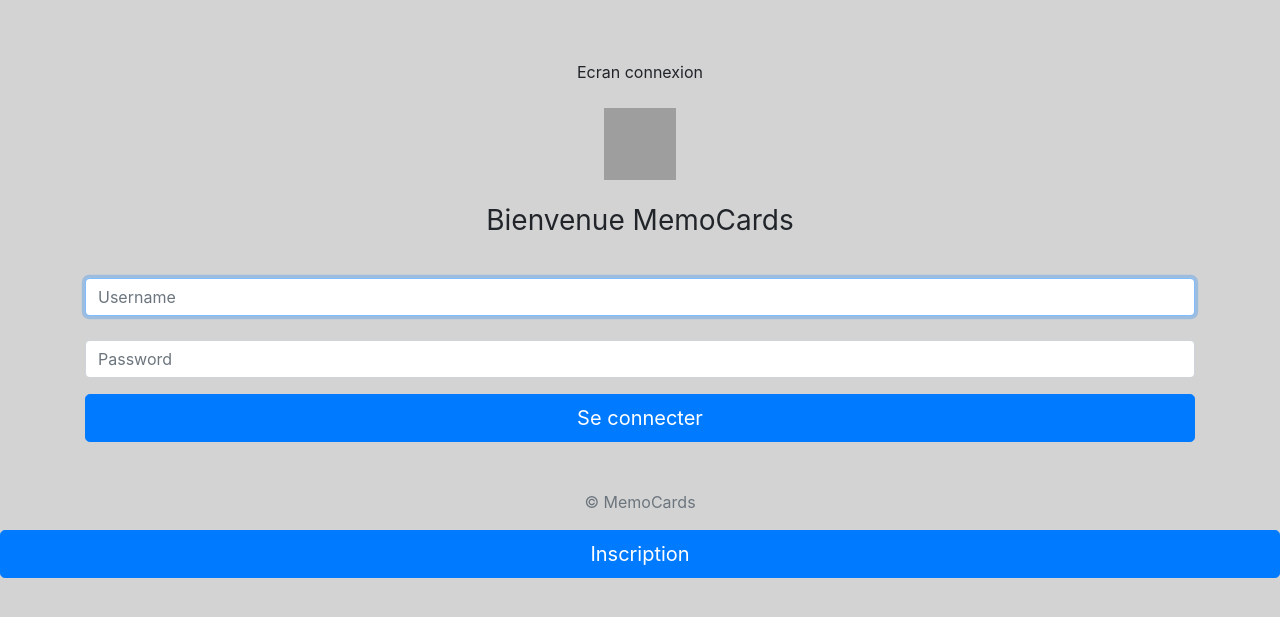
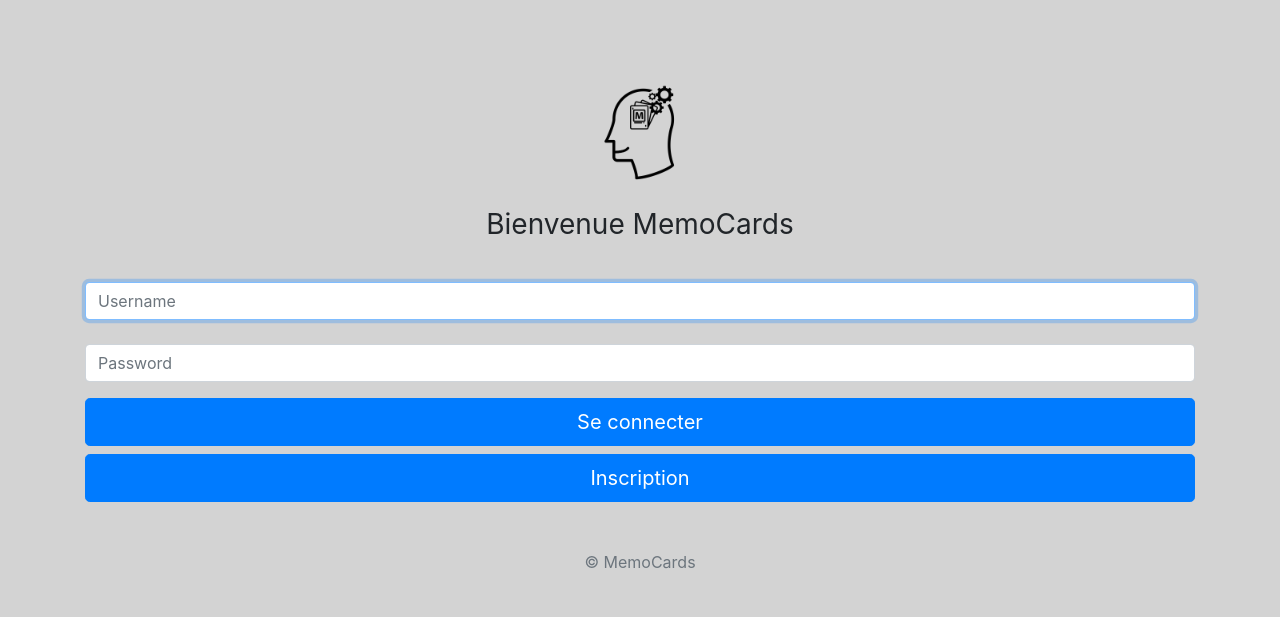
Before and after one commit to benjaminrodriguez/MemoCards, a PHP site: page /index.php?page=connexion in a window 1280 px wide. Shown: the top 617 px of the page. Run offline with PHP 8.4, Linux system fonts and the light colour scheme; some libraries are stand-ins or nearby versions; grey boxes are pictures that could not be loaded.

Commit message:
connexion

```diff
--- a/controleurs/connexion_controleurs.php
+++ b/controleurs/connexion_controleurs.php
@@ -1,4 +1,3 @@
 <?php
-  echo ('Ecran connexion');
   include(dirname(__FILE__).'/../vues/connexion_vues.html');
 ?>
--- a/vues/connexion_vues.html
+++ b/vues/connexion_vues.html
@@ -16,7 +16,7 @@
   <body class="text-center">
       <div class="background">
         <form class="form-signin"action="" name="connexion" method="POST"> <br>
-            <img class="mb-4" src="./img/logo.png.png" alt="" width="72" height="72">
+            <img class="mb-4" src="./img/logo.png" alt="" width="100" height="100">
             <h1 class="h3 mb-3 font-weight-normal">Bienvenue MemoCards</h1><br>
             <input type="text" value="" name="username" id="inputEmail" class="form-control" placeholder="Username" required autofocus>
             <label for="inputPassword" class="sr-only"></label><br>
@@ -28,9 +28,9 @@
           </select>-->
       </div>
           <input type="submit" class="btn btn-lg btn-primary btn-block" value="Se connecter"></button>
+          <a href="./inscription.php" class="btn btn-lg btn-primary btn-block" value="inscription">Inscription</a>
           <p class="mt-5 mb-3 text-muted">&copy; MemoCards</p>
         </form>
     </div>
-    <a href="./inscription.php" class="btn btn-lg btn-primary btn-block" value="inscription">Inscription</a>
   </body>
 </html>
```
Also changed, not shown: controleurs/algo.php (line endings or trailing spaces), vues/img/logo.png (renamed from vues/logo.png).
